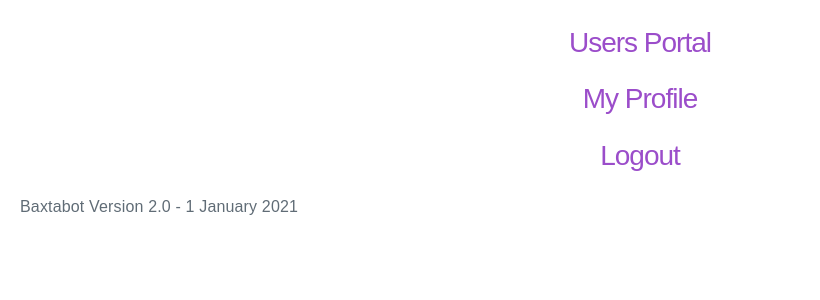
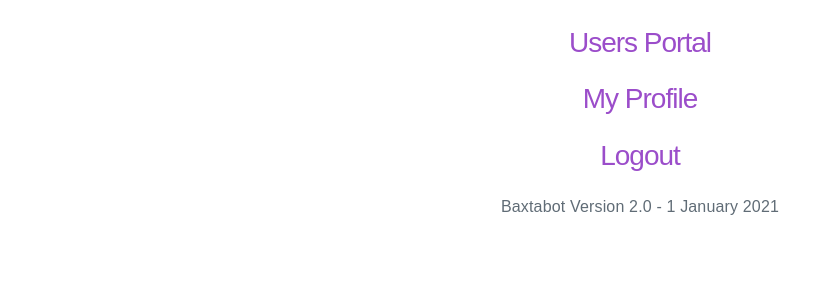
Before and after one commit to Baxter-College/baxtabot, a Python web app: template templates/homepage.html in a window 1280 px wide. Shown: the part 416-716 px from the top of the page, without its empty margins (0-820 px from the left). Run offline with Jinja, Linux system fonts and the light colour scheme; the template is opened without the code that fills it, so the values that code supplies are empty; some libraries are stand-ins or nearby versions.

Commit message:
centring small text divs on homepage

```diff
--- a/templates/layout.html
+++ b/templates/layout.html
@@ -75,7 +75,7 @@
 			}
 
 			.home {
-				margin: 0 auto;
+				text-align: center;
 			}
 
 		</style>
```
